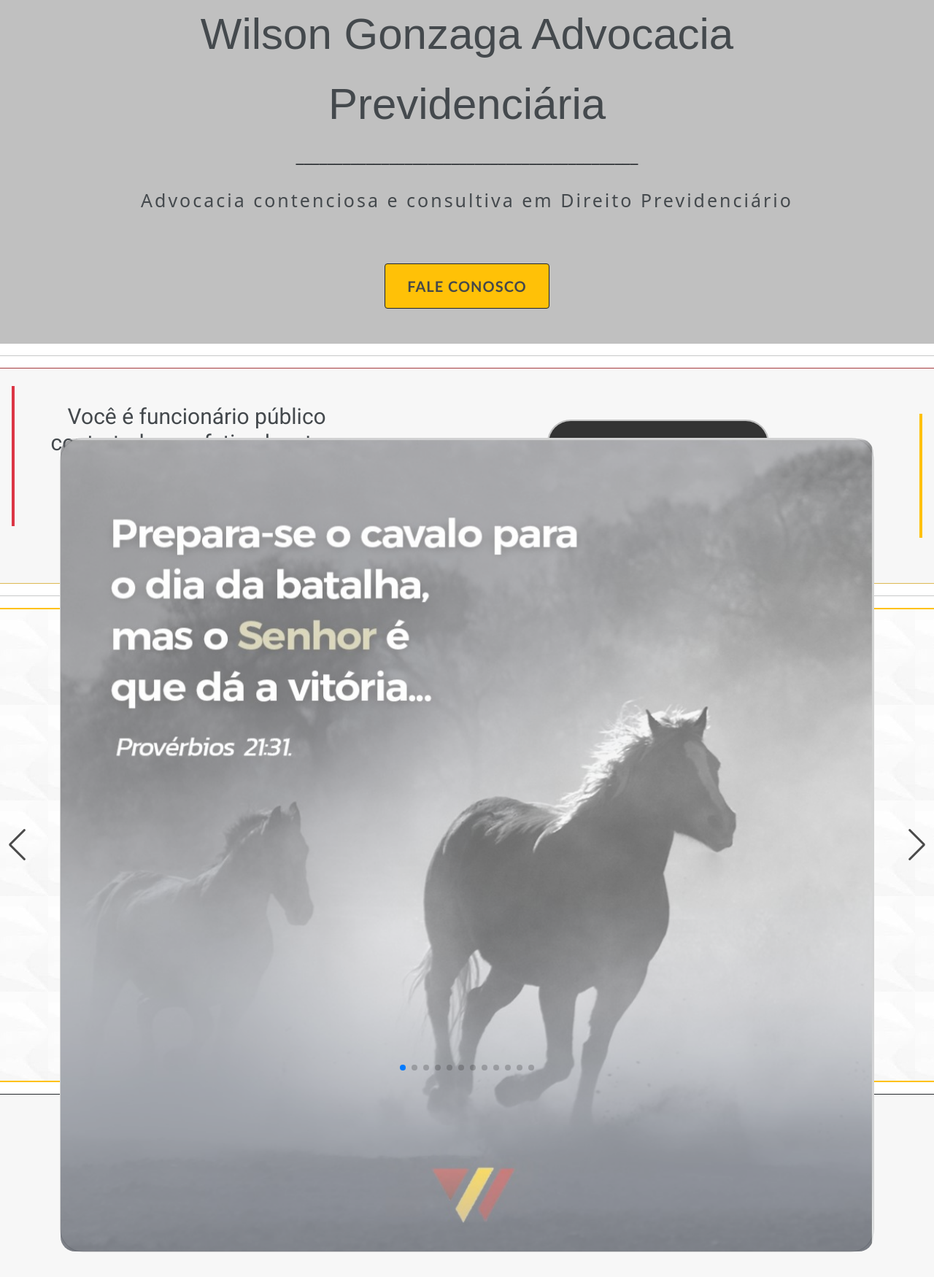
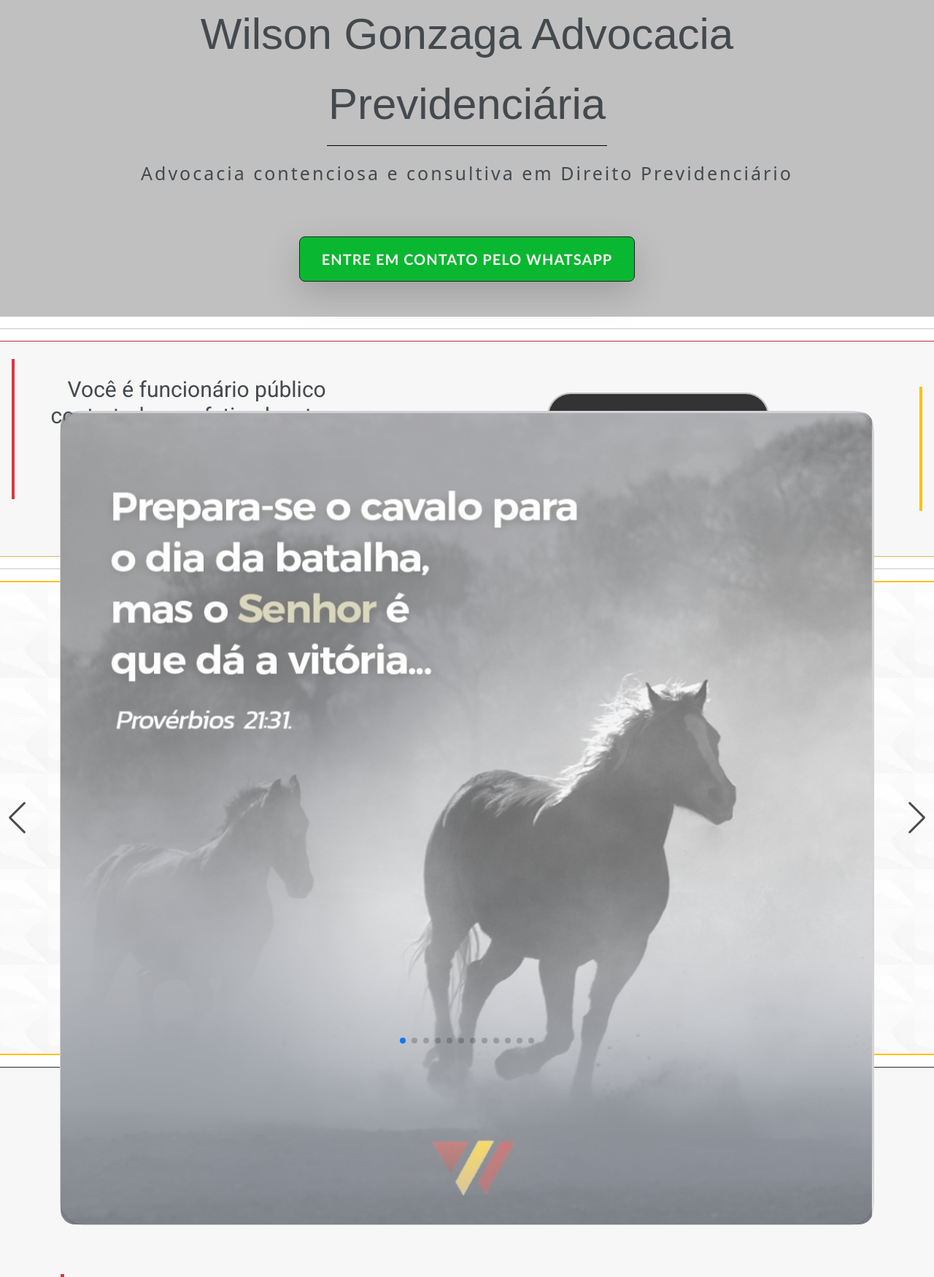
Before and after one commit to Gugu21v1/WilsonGonzagaSite, a Flask app: page / in a window 1280 px wide. Shown: the part 142-1892 px from the top of the page at 73% size. Run offline with Flask 3, Linux system fonts and the light colour scheme; grey boxes are pictures that could not be loaded.

Commit message:
atualizações site

```diff
--- a/OPrimeiroSite/static/device.css
+++ b/OPrimeiroSite/static/device.css
@@ -86,6 +86,13 @@
         margin-left: -1.3em;
     }
 
+
+    @media (max-width: 450px) {
+        #card-daniela {
+            height: 500px;
+        }
+    }
+
     .alinhar-responsivo {
         margin-left: -13px
     }
@@ -96,9 +103,9 @@
 
     #botao {
         font-weight: 600;
-        font-size: 10px;
+        font-size: 14px;
         color: #44484b;
-        padding: 8px 4px;
+        padding: 8px 12px;
         transition: all 0.4s;
 
     }
--- a/OPrimeiroSite/static/main.css
+++ b/OPrimeiroSite/static/main.css
@@ -1,10 +1,27 @@
 html, body {
     overflow-x: hidden !important;
+    background-color: white;
 }
 
 .corfundobalança {
     background: #94b6c4;
 }
+
+.linha:after {
+    Content: "";
+    width: 30%;
+    position: absolute;
+    left: 0;
+    right: 0;
+    margin: auto;
+    height: 1px;
+    background: black;
+}
+
+#card-daniela {
+    height: 450px;
+}
+
 
 .my-container {
     display: flex;
@@ -109,6 +126,7 @@ span {
 .vermelho {
     background-color: #8f302b;
 }
+
 
 .vermelho2 {
     color: #8f302b;
--- a/OPrimeiroSite/templates/base.html
+++ b/OPrimeiroSite/templates/base.html
@@ -3,10 +3,11 @@
 <head>
     <meta charset="UTF-8">
     <meta name="description"
-          content="Wilson Gonzaga Advogados, advogado previdenciário em Januária e região com atendimento via plataformas digitais para o Brasil todo! ">
+          content="Wilson Gonzaga Advogados, advogado previdenciário em Januária e região com atendimento via plataformas digitais para todo o Brasil! ">
     <meta name="keywords"
-          content="Advogado Advogado previdenciário Januária e região com atendimento via Skype para o Brasil todo! Bom Muito bom barato atendimento online Brasil todo Montes Claros Januária Bocaiuva região pessoas de idade velhos idosos Wilson Gonzaga advogado">
+          content="Advogado Advogado previdenciário Januária e região com atendimento via Online para o Brasil todo! Bom Muito bom barato atendimento online Brasil todo Montes Claros Januária Bocaiuva região pessoas de idade velhos idosos Wilson Gonzaga advogado">
     <title>Wilson Gonzaga Neto</title>
+    <link rel="shortcut icon" href="{{ url_for('static', filename='icone.png') }}">
     <meta name="viewport" content="width=device-width, initial-scale=1.0">
     <link rel="stylesheet" type="text/css" href="{{ url_for('static', filename='device.css') }}">
     <link rel="preconnect" href="https://fonts.googleapis.com">
@@ -24,6 +25,20 @@
     <script src="https://cdn.jsdelivr.net/npm/@popperjs/core@2.11.6/dist/umd/popper.min.js"
             integrity="sha384-oBqDVmMz9ATKxIep9tiCxS/Z9fNfEXiDAYTujMAeBAsjFuCZSmKbSSUnQlmh/jp3"
             crossorigin="anonymous"></script>
+    <!-- Google tag (gtag.js) - Google Analytics -->
+    <script async src="https://www.googletagmanager.com/gtag/js?id=G-NWS3QH6JHK">
+    </script>
+    <script>
+        window.dataLayer = window.dataLayer || [];
+
+        function gtag() {
+            dataLayer.push(arguments);
+        }
+
+        gtag('js', new Date());
+
+        gtag('config', 'G-NWS3QH6JHK');
+    </script>
 
     {% block head %}
     {% endblock %}
--- a/OPrimeiroSite/templates/contatos.html
+++ b/OPrimeiroSite/templates/contatos.html
@@ -9,7 +9,7 @@
             <div class="mt-3 container text-center">
                 <h3 class="et_pb_text_2">Entre em contato conosco!</h3>
                 <a href="{{ url_for('enviar_mensagem') }}">
-                    <button id="botao" class="btn btn-warning rounded-2 obotao
+                    <button id="botao" class="btn btn-warning rounded-2
                         fonteperfil spacingnovo border-dark"
                             style="font-family:Candara, Garamond, 'sans-serif'; font-size: 20px">Enviar mensagem
                     </button>
--- a/OPrimeiroSite/templates/home.html
+++ b/OPrimeiroSite/templates/home.html
@@ -6,12 +6,12 @@
 <div class="corfundoinicio">
     <div class="container text-center">
         <h1 class="et_pb_text_0" id="sobre">Wilson Gonzaga Advocacia Previdenciária</h1>
-        <h4>____________________________________________</h4>
+        <h4 class="linha text-center"></h4>
         <h4 class="fonteperfil mb-3 mt-4">Advocacia contenciosa e consultiva em Direito Previdenciário</h4><br>
-        <a href="{{ url_for('contatos') }}">
+        <a href="https://api.whatsapp.com/send?phone=5538998203344">
             <button type="button" id="botao"
-                    class="btn btn-warning btn-lg mb-5 rounded-1 border-dark mt-4 et_pb_button et_pb_more_button fonteperfil spacingnovo font-face"
-                    style="font-family:Candara, Garamond, sans-serif;"> FALE CONOSCO
+                    class="btn verde-botao btn-lg mb-5 rounded-3 shadow-lg border-dark mt-4 fonteperfil spacingnovo font-face"
+                    style="font-family:Candara, Garamond, sans-serif; background-color: #0ab730; color: #faf7f7"> ENTRE EM CONTATO PELO WHATSAPP
             </button>
         </a><br>
     </div>
@@ -36,7 +36,6 @@
                 </button>
             </a></h2>
         </div>
-
         <div class="col-12 col-lg-7">
             <div class="mt-4 d-grid justify-content-center p-2 border-warning border-end mb-4 me-3 border-4">
                 <video class="rounded-5 border-video" src="../static/wilsinpropaganda.mp4" type="video/mp4"
@@ -47,8 +46,6 @@
         </div>
     </div>
 </div>
-
-
 <hr>
 <section class="bg border-top border-bottom border-2 border-warning">
     <div class="swiper mySwiper container">
@@ -159,7 +156,7 @@
 </section>
 
 <script>
-    var largura = window.screen.width;
+    let largura = window.screen.width;
     if (largura <= 800) {
         let swiper = new Swiper(".mySwiper", {
             slidesPerView: 1,
@@ -197,7 +194,6 @@
 
 
 </script>
-
 
 <div class="cinza mt-3 border-top border-bottom border-dark">
     <div class="container text-center mt-3 tamanho_letra"
@@ -283,7 +279,7 @@
                         <a href="#camila" class="btn btn-warning border border-dark">Ver Mais</a>
                     </div>
                 </div>
-                <div class="col-2 card rounded-4 p-0 border border-dark" style="width: 18rem; height: 450px">
+                <div id="card-daniela" class="col-2 card rounded-4 p-0 border border-dark" style="width: 18rem;">
                     <img src="{{ url_for('static', filename='daniela.png') }}" style="scale: 1;height: 52%"
                          class="card-img-top border border rounded-4 border border-dark"
                          alt="...">
@@ -334,7 +330,7 @@
             <br>
             <a href="https://api.whatsapp.com/send?phone=5538998203344" style="text-decoration: none">
                 <button type="button" class="btn btn-lg btn-outline-success mt-3 rounded-3"
-                        style="font-family:Candara, Garamond, sans-serif;"> Entrar em contato
+                        style="font-family:Candara, Garamond, sans-serif;"> Entre em contato
                 </button>
             </a>
         </div>
@@ -366,7 +362,7 @@
             partir do ano de 2019, além do Direito do Trabalho, passou a atuar na área Previdenciária.<br>
             <a href="https://api.whatsapp.com/send?phone=5538998203344" style="text-decoration: none">
                 <button type="button" class="btn btn-lg btn-outline-success mt-3 rounded-3"
-                        style="font-family:Candara, Garamond, sans-serif;"> Entrar em contato
+                        style="font-family:Candara, Garamond, sans-serif;"> Entre em contato
                 </button>
             </a>
         </div>
@@ -397,7 +393,7 @@
             <a href="https://api.whatsapp.com/send?phone=5538998203344" style="text-decoration: none">
                 <button type="button" class="btn btn-lg btn-outline-success mt-3 rounded-3"
                         style="font-family:Candara, Garamond, sans-serif; text-align: center
-"> Entrar em contato
+"> Entre em contato
                 </button>
             </a>
         </div>
@@ -427,7 +423,7 @@
             <br>
             <a href="https://api.whatsapp.com/send?phone=5538998203344" style="text-decoration: none">
                 <button type="button" class="btn btn-lg btn-outline-success mt-3 rounded-3"
-                        style="font-family:Candara, Garamond, sans-serif;"> Entrar em contato
+                        style="font-family:Candara, Garamond, sans-serif;"> Entre em contato
                 </button>
             </a>
         </div>
@@ -514,6 +510,5 @@
         duration: 2000,
     });
 </script>
-</div>
 </body>
 {% endblock %}
```
Also changed, not shown: OPrimeiroSite/static/icone.png (added), 1 other file.
